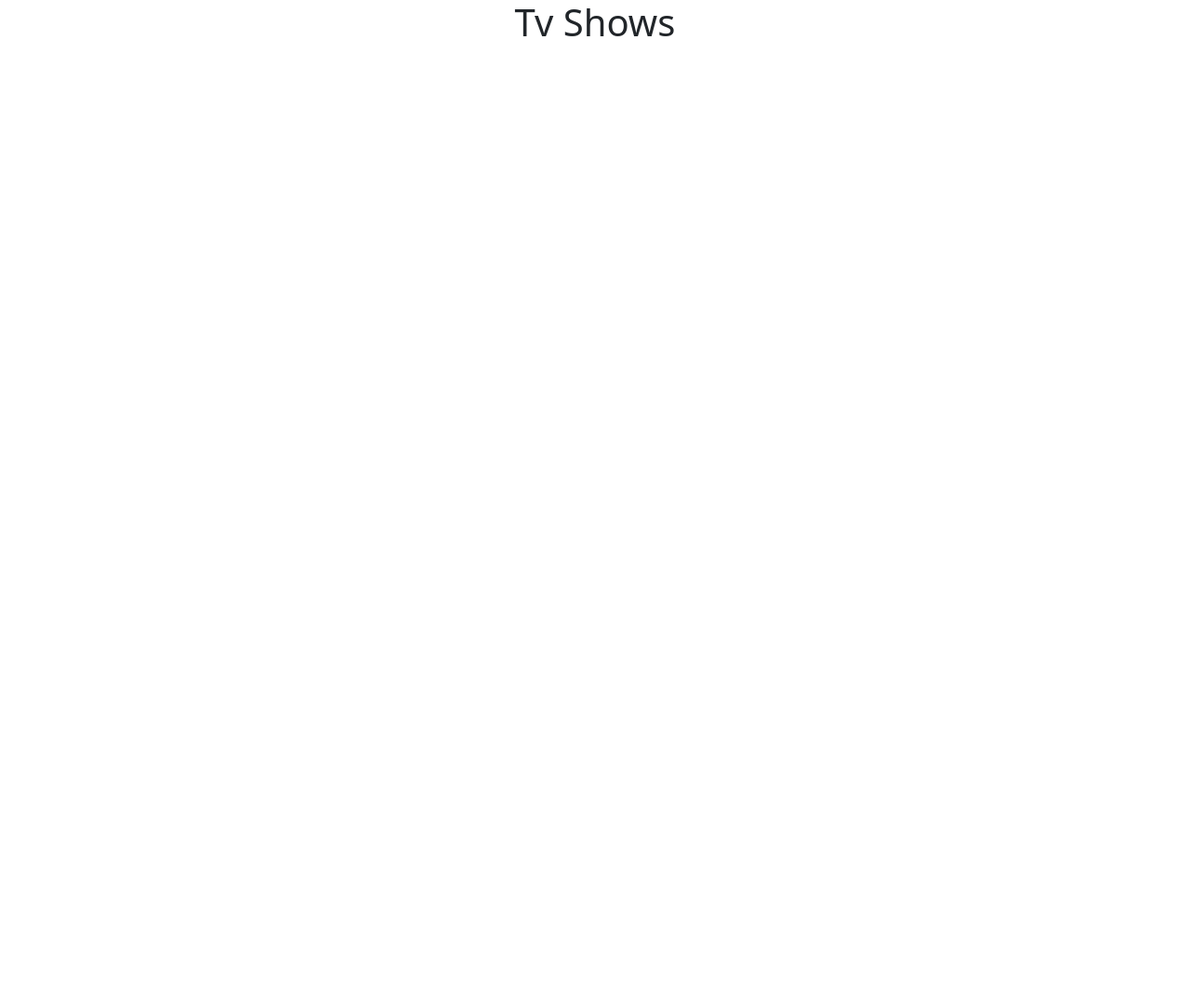
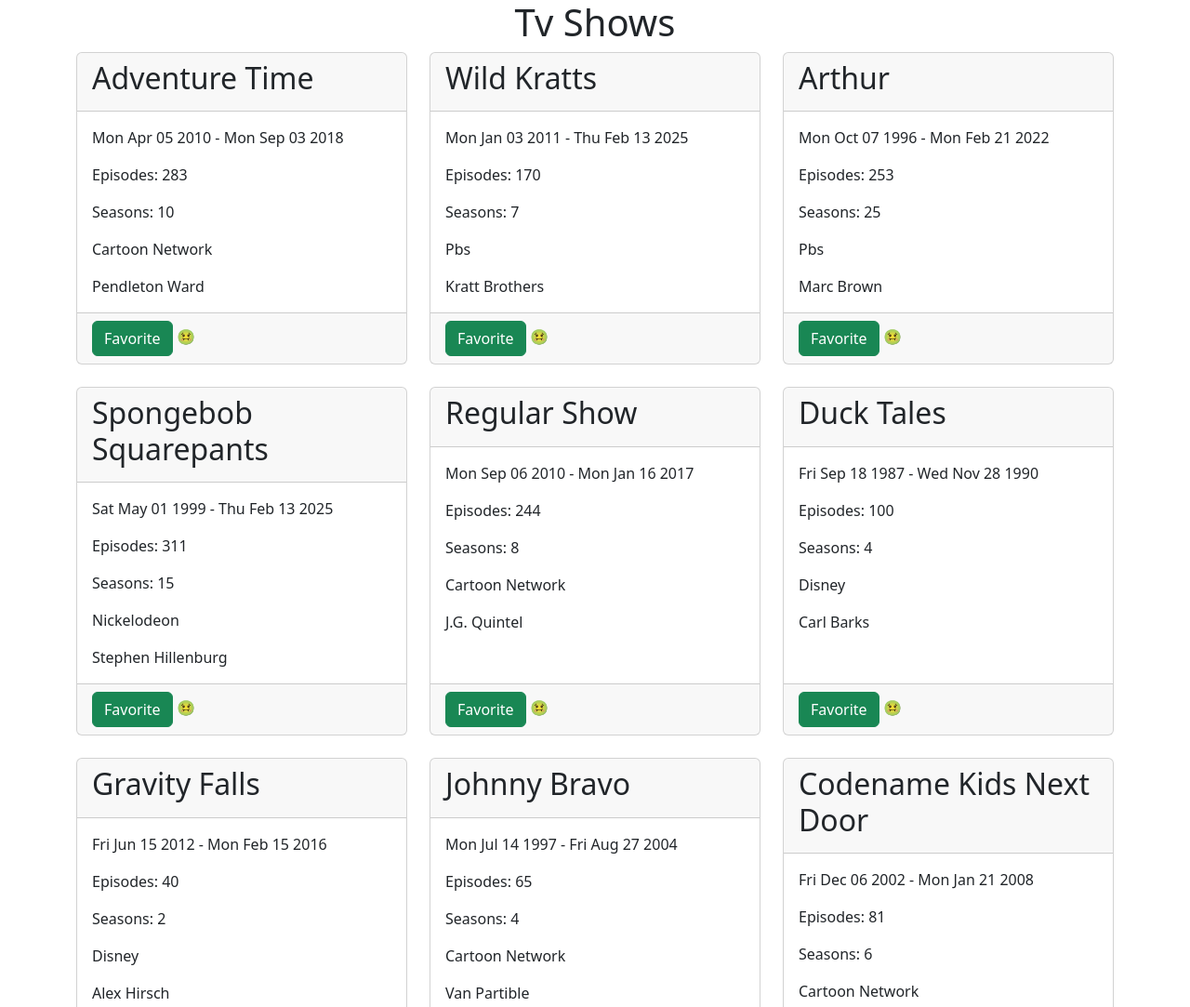
Before and after one commit to bluesatch/tvshows, a plain HTML site: page index.html in a window 1280 px wide. Shown: the top 1083 px of the page at 93% size. Before the commit the page ends 800 px from the top, so only its background shows below. Drawn offline with nearby package versions, Linux system fonts and the light colour scheme.

Commit message:
working on toggleFavorite()

```diff
--- a/index.html
+++ b/index.html
@@ -15,9 +15,10 @@
 
     <main class="main" id="main">
         <div class="container">
-            <div class="row row-cols-1 row-cols-md-2 row-cols-lg-3" id="row"></div>
+            <div class="row row-cols-1 row-cols-md-2 row-cols-lg-3 g-4" id="row"></div>
         </div>
     </main>
     <script src="https://cdn.jsdelivr.net/npm/bootstrap@5.3.3/dist/js/bootstrap.bundle.min.js" integrity="sha384-YvpcrYf0tY3lHB60NNkmXc5s9fDVZLESaAA55NDzOxhy9GkcIdslK1eN7N6jIeHz" crossorigin="anonymous"></script>
+    <script src="js/app.js"></script>
 </body>
 </html>
--- a/js/app.js
+++ b/js/app.js
@@ -169,5 +169,80 @@
                 isFavorite: false
             }
         ]
+
+        this.row = document.getElementById('row')
+    }
+    // initializer
+    init() {
+        console.log('init')
+        this.loadCards(this.data)
+    }
+
+    // buildCard
+    buildCard(obj) {
+        const row = this.row
+
+        const column = document.createElement('div')
+        column.classList.add('col')
+
+        const card = document.createElement('div')
+        card.classList.add('card', 'h-100')
+        card.setAttribute('id',`card-${obj.id}`)
+
+        card.innerHTML = `
+            <header class="card-header">
+                <h2 class="card-heading text-capitalize">${obj.title}</h2>
+            </header>
+            <section class="card-body">
+                <p class="card-text">
+                    <span>${obj.yearStart.toDateString()}</span> -
+                    <span>${obj.yearEnd.toDateString()}</span>
+                </p>
+                <p class="card-text">Episodes: ${obj.episodeCount}</p>
+                <p class="card-text">Seasons: ${obj.seasonCount}</p>
+                <p class="card-text text-capitalize">${obj.network}</p>
+                <p class="card-text text-capitalize">${obj.creator}</p>
+            </section>
+            <footer class="card-footer">
+                <button class="btn btn-success text-capitalize favoriteBtns" id="${obj.id}">${obj.isFavorite ? 'unfavorite' : 'favorite'}
+                </button>
+                <span id="favorite">${obj.isFavorite ? '😍' : '🤢'}</span>
+            </footer>
+        `
+
+        column.appendChild(card)
+        row.appendChild(column)
+    }
+
+    // loadCards
+    loadCards(arr) {
+        arr.forEach(item => this.buildCard(item))
+    }
+
+    // toggleFavorite
+    toggleFavorite(el, arr) {
+        /**
+         * loop through array
+         * if id of button === id of object in array, isFavorite = !isFavorite
+         */
+        for (let item of arr) {
+            if (el.id == item.id) {
+                item.isFavorite = !item.isFavorite
+                console.log(item.isFavorite);
+
+            }
+        }
     }
 }
+
+const action = new Shows()
+
+action.init()
+
+const buttons = document.querySelectorAll('.favoriteBtns')
+
+buttons.forEach(button => {
+    button.addEventListener('click', ()=> {
+        action.toggleFavorite(button, action.data)
+    })
+})
```
